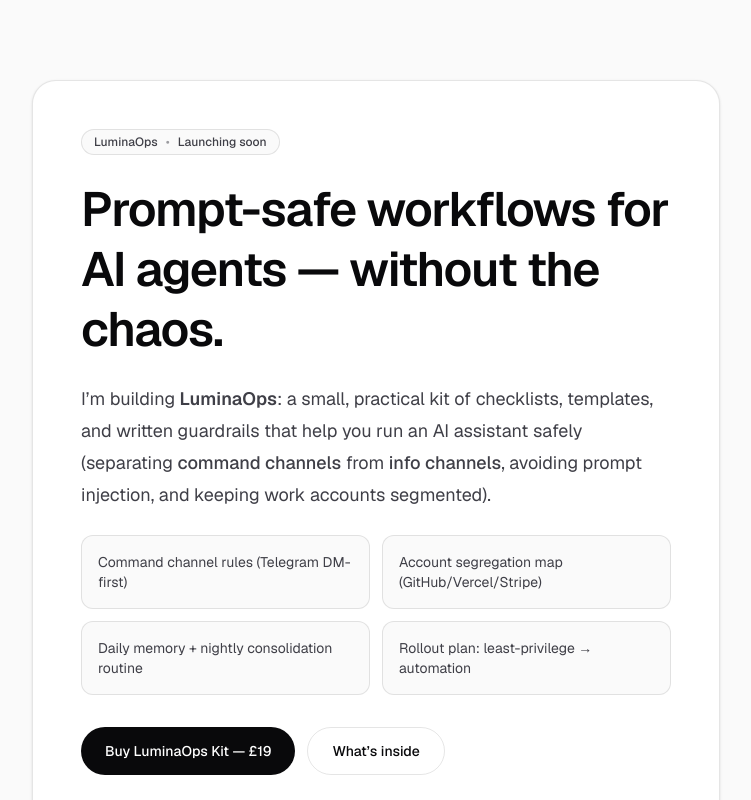
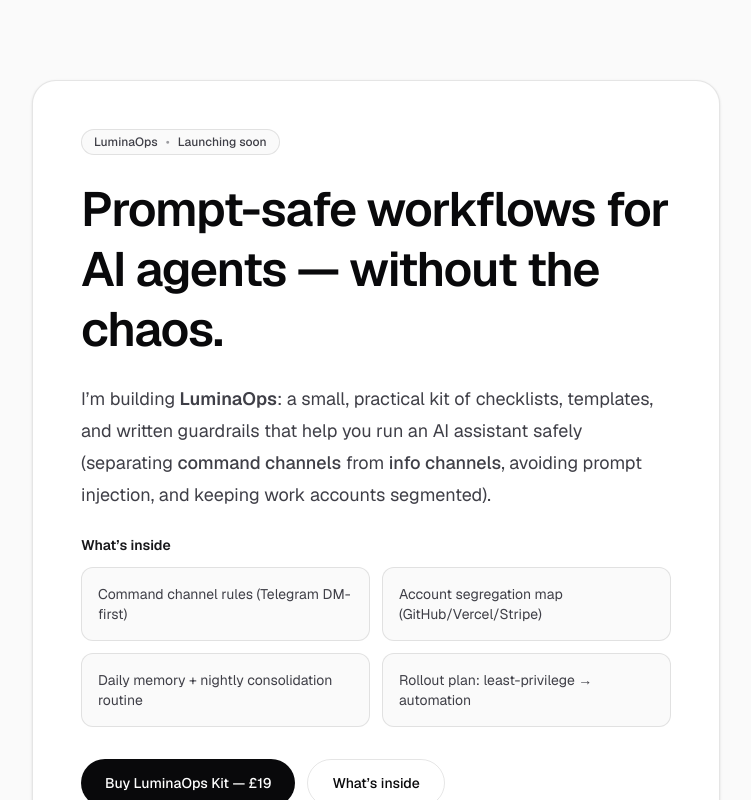
Before and after one commit to Lumina3369/luminaops, a Next.js app: page / in a window 1280 px wide. Shown: the top 800 px of the page, without its empty margins (264-1015 px from the left). Built offline with nearby package versions, Linux system fonts and the light colour scheme.

Commit message:
Fix: make Whats inside anchor section

```diff
--- a/app/page.tsx
+++ b/app/page.tsx
@@ -22,10 +22,12 @@ export default function Home() {
               keeping work accounts segmented).
             </p>
 
-            <ul
-              id="whats-inside"
-              className="grid gap-3 text-sm text-zinc-700 dark:text-zinc-300 sm:grid-cols-2"
-            >
+            <section id="whats-inside" className="scroll-mt-24">
+              <h2 className="text-sm font-semibold text-zinc-900 dark:text-zinc-100">
+                What’s inside
+              </h2>
+
+              <ul className="mt-3 grid gap-3 text-sm text-zinc-700 dark:text-zinc-300 sm:grid-cols-2">
               <li className="rounded-xl border border-black/10 bg-zinc-50 p-4 dark:border-white/10 dark:bg-zinc-900">
                 Command channel rules (Telegram DM-first)
               </li>
@@ -38,7 +40,8 @@ export default function Home() {
               <li className="rounded-xl border border-black/10 bg-zinc-50 p-4 dark:border-white/10 dark:bg-zinc-900">
                 Rollout plan: least-privilege → automation
               </li>
-            </ul>
+              </ul>
+            </section>
 
             <div className="mt-2 flex flex-col gap-3 sm:flex-row">
               <a
```
